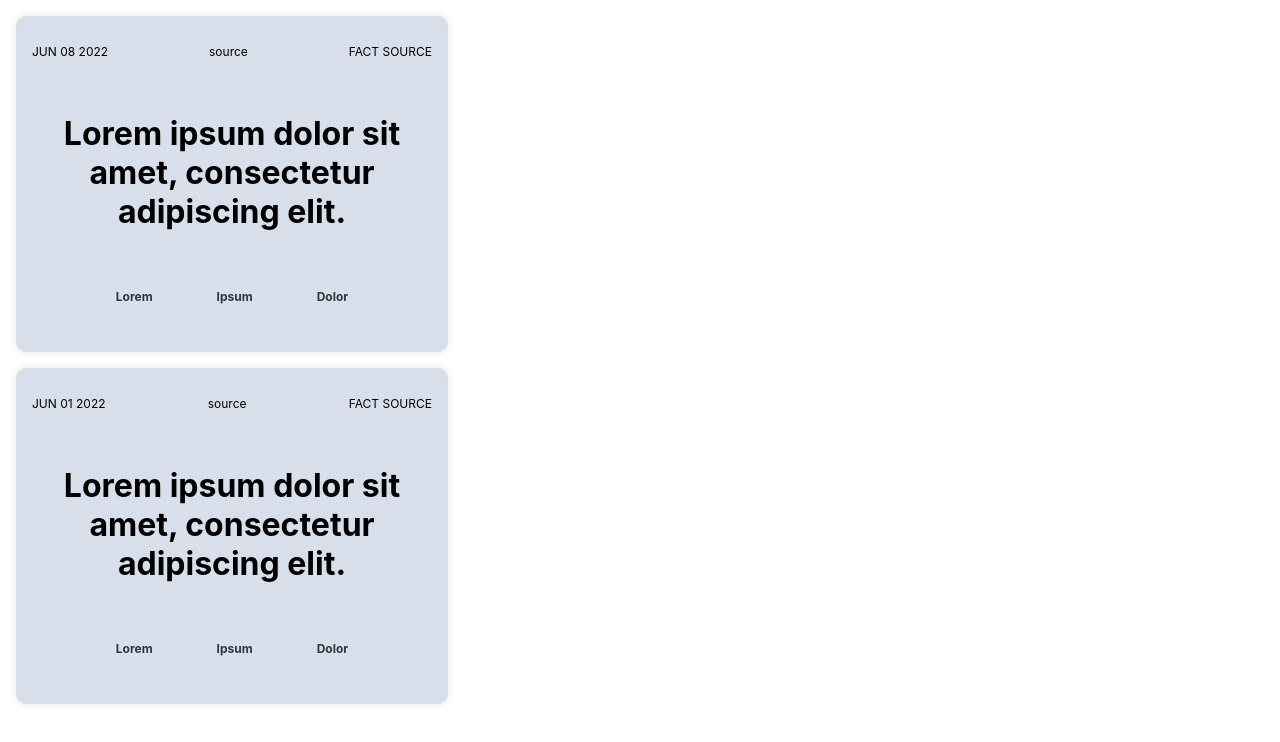
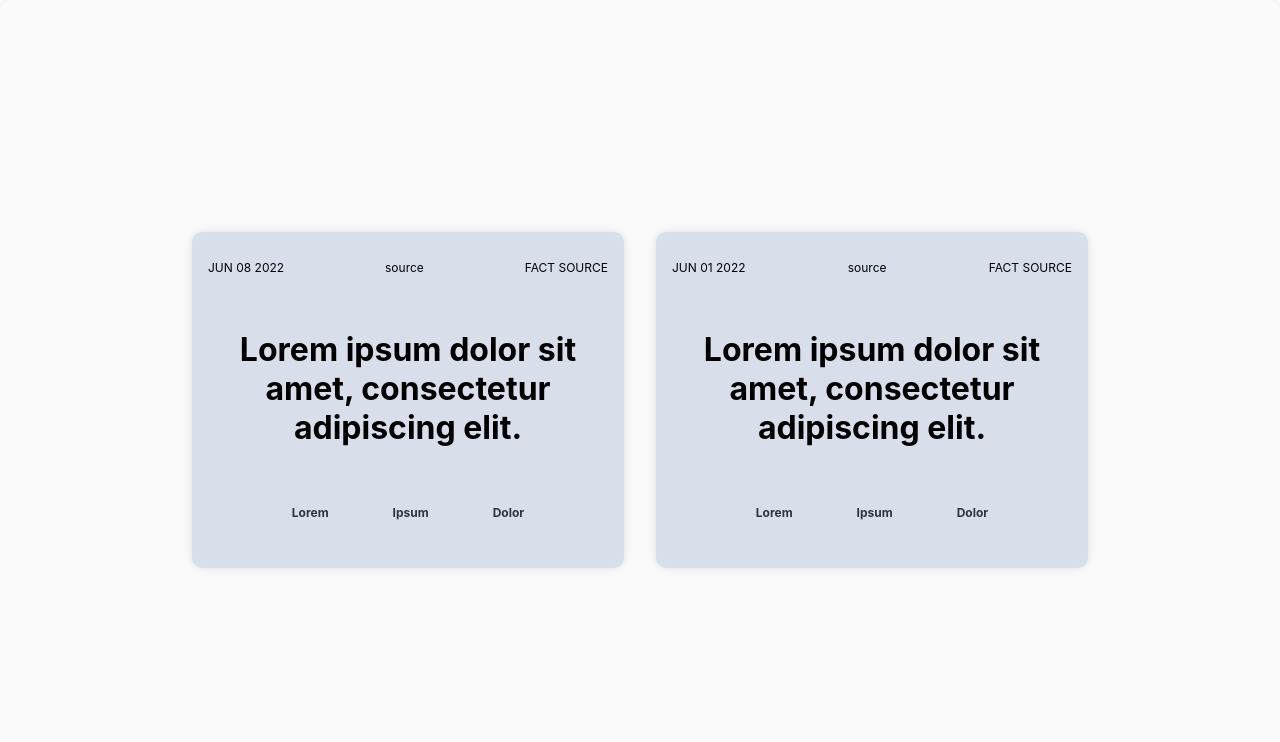
Before and after one commit to jallend1/memorebank, a React (Create React App) app: page / in a window 1280 px wide. Shown: the top 742 px of the page. Built offline with nearby package versions, Linux system fonts and the light colour scheme.

Commit message:
Adds container for cards and centers them on page

```diff
--- a/src/App.js
+++ b/src/App.js
@@ -21,9 +21,11 @@ function App() {
   ];
   return (
     <div className="App">
-      {facts.map((fact) => (
-        <FactCard key={fact.id} {...fact} />
-      ))}
+      <div className="fact-card-container">
+        {facts.map((fact) => (
+          <FactCard key={fact.id} {...fact} />
+        ))}
+      </div>
     </div>
   );
 }
--- a/src/index.css
+++ b/src/index.css
@@ -1,15 +1,31 @@
-body {
+html,
+body,
+.App {
   margin: 0;
+  padding: 0;
+  box-sizing: border-box;
   font-family: -apple-system, BlinkMacSystemFont, 'Segoe UI', 'Roboto', 'Oxygen',
     'Ubuntu', 'Cantarell', 'Fira Sans', 'Droid Sans', 'Helvetica Neue',
     sans-serif;
   -webkit-font-smoothing: antialiased;
   -moz-osx-font-smoothing: grayscale;
+  height: 100vh;
 }
 
 code {
   font-family: source-code-pro, Menlo, Monaco, Consolas, 'Courier New',
     monospace;
+}
+
+.fact-card-container {
+  display: flex;
+  align-items: center;
+  justify-content: center;
+  width: 100%;
+  height: 100%;
+  background-color: #fafafa;
+  border-radius: 10px;
+  box-shadow: 0px 0px 10px rgba(0, 0, 0, 0.1);
 }
 
 .fact-card {
```
